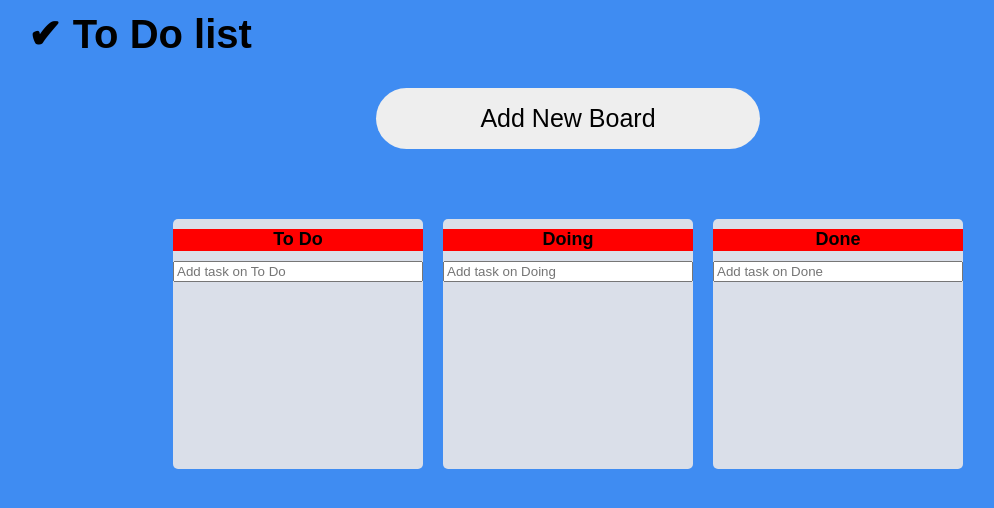
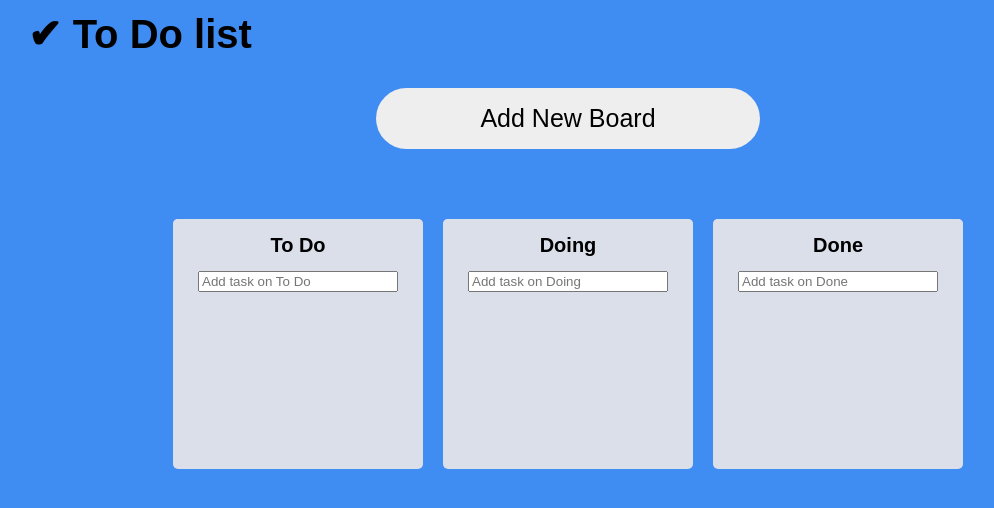
Before and after one commit to lukeheo8592/my-trello, a React (Create React App) app: page / in a window 1280 px wide. Shown: the top 508 px of the page, without its empty margins (72-1066 px from the left). Built offline with nearby package versions, Linux system fonts and the light colour scheme.

Commit message:
except remove feature

```diff
--- a/src/App.tsx
+++ b/src/App.tsx
@@ -1,5 +1,5 @@
 import { useEffect } from "react";
-import { DragDropContext, DropResult } from "react-beautiful-dnd";
+import { DragDropContext, Droppable, DropResult } from "react-beautiful-dnd";
 import { useRecoilState } from "recoil";
 import styled from "styled-components";
 import { toDoState } from "./atoms";
@@ -9,7 +9,7 @@ import Board from "./Components/Board";
 const Wrapper = styled.div`
   display: flex;
   flex-direction: raw;
-  width: 70%;
+  width: 90%;
   margin: 0 auto;
   justify-content: center;
   align-items: center;
@@ -19,7 +19,7 @@ const Boards = styled.div`
   display: flex;
   justify-content: center;
   align-items: start;
-  flex-wrap: wrap;
+  flex-wrap: no-wrap;
   width: 100%;
   gap: 20px;
 `;
@@ -34,9 +34,24 @@ const Main = styled.title`
 function App() {
   const [toDos, setToDos] = useRecoilState(toDoState);
   const onDragEnd = (info: DropResult) => {
-    const { destination, draggableId, source } = info;
-    if (!destination) return;
-    if (destination?.droppableId === source.droppableId) {
+    const { type, destination, draggableId, source } = info;
+
+    if (!destination || !source) return;
+    if(type === "board"){
+      if(destination?.index === source.index) return;
+      setToDos((prev) => {
+        const new_board = Object.entries(prev);
+        const [temp] = new_board.splice(source.index, 1);
+        new_board.splice(destination.index, 0, temp);
+        return new_board.reduce(
+          (acc, [key, value]) => ({
+            ...acc,
+            [key]: value,
+          }),
+          {}
+        );
+      });
+    }else if (destination?.droppableId === source.droppableId) {
       // same board movement.
       setToDos((allBoards) => {
         const boardCopy = [...allBoards[source.droppableId]];
@@ -48,8 +63,7 @@ function App() {
           [source.droppableId]: boardCopy,
         };
       });
-    }
-    if (destination.droppableId !== source.droppableId) {
+    }else if (destination.droppableId !== source.droppableId) {
       // cross board movement
       setToDos((allBoards) => {
         const sourceBoard = [...allBoards[source.droppableId]];
@@ -80,11 +94,25 @@ function App() {
       <Main>✔ To Do list</Main>
       <AddBoard/>
       <Wrapper>
-        <Boards>
-          {Object.keys(toDos).map((boardId) => (
-            <Board boardId={boardId} key={boardId} toDos={toDos[boardId]} />
-          ))}
-        </Boards>
+      <Droppable
+          droppableId="droppableBoards"
+          type="board"
+          direction="horizontal"
+        >
+          {(magic) => (
+            <Boards ref={magic.innerRef} {...magic.droppableProps}>
+              {Object.keys(toDos).map((boardId, index) => (
+                <Board
+                  key={boardId}
+                  boardId={boardId}
+                  toDos={toDos[boardId]}
+                  boardIndex={index}
+                />
+              ))}
+              {magic.placeholder}
+            </Boards>
+          )}
+        </Droppable>
       </Wrapper>
     </DragDropContext>
   );
--- a/src/Components/Board.tsx
+++ b/src/Components/Board.tsx
@@ -1,13 +1,13 @@
 import { useForm } from "react-hook-form";
-import { Droppable } from "react-beautiful-dnd";
+import { Draggable, Droppable } from "react-beautiful-dnd";
 import styled from "styled-components";
 import DragabbleCard from "./DragabbleCard";
 import { ITodo, toDoState } from "../atoms";
 import { useSetRecoilState } from "recoil";
+import React from "react";
 
 const Wrapper = styled.div`
   width: 250px;
-  padding-top: 10px;
   background-color: ${(props) => props.theme.boardColor};
   border-radius: 5px;
   min-height: 250px;
@@ -15,13 +15,18 @@ const Wrapper = styled.div`
   flex-direction: column;
   overflow: hidden;
 `;
-
+const TitleDiv = styled.div<{isDragging: boolean}>`
+background-color: ${(props) =>
+  props.isDragging ? "#FCD1D1" : props.theme.boardColor};
+  display: flex;
+  justify-content: center;
+  align-items: center;
+  padding: 14px 10px;
+`;
 const Title = styled.h2`
   text-align: center;
   font-weight: 600;
-  margin-bottom: 10px;
-  font-size: 18px;
-  background-color: red;
+  font-size: 20px;
 `;
 
 interface IAreaProps {
@@ -43,21 +48,24 @@ const Area = styled.div<IAreaProps>`
 
 const Form = styled.form`
   width: 100%;
+  display:flex;
+  justify-content: center;
   input {
-    width: 100%;
+    width: 80%;
   }
 `;
 
 interface IBoardProps {
   toDos: ITodo[];
   boardId: string;
+  boardIndex: number;
 }
 
 interface IForm {
   toDo: string;
 }
 
-function Board({ toDos, boardId }: IBoardProps) {
+function Board({ toDos, boardId, boardIndex }: IBoardProps) {
   const setToDos = useSetRecoilState(toDoState);
   const { register, setValue, handleSubmit } = useForm<IForm>();
   const onValid = ({ toDo }: IForm) => {
@@ -74,8 +82,16 @@ function Board({ toDos, boardId }: IBoardProps) {
     setValue("toDo", "");
   };
   return (
-    <Wrapper>
+    <Draggable draggableId={boardId} index={boardIndex}>
+      {(magic, info) => (
+        <Wrapper
+
+          ref={magic.innerRef}
+          {...magic.draggableProps}
+        >
+          <TitleDiv isDragging={info.isDragging} {...magic.dragHandleProps}>
             <Title>{boardId}</Title>
+          </TitleDiv>
           <Form onSubmit={handleSubmit(onValid)}>
             <input
               {...register("toDo", { required: true })}
@@ -105,6 +121,8 @@ function Board({ toDos, boardId }: IBoardProps) {
             )}
           </Droppable>
         </Wrapper>
+      )}
+    </Draggable>
   );
 }
-export default Board;
+export default React.memo(Board);
--- a/src/atoms.tsx
+++ b/src/atoms.tsx
@@ -6,7 +6,7 @@ export interface ITodo {
 }
 
 interface IToDoState {
-  [key: string | number]: ITodo[];
+  [key: string]: ITodo[];
 }
 
 
```
Lines whose indentation alone changed are shown as unchanged.
